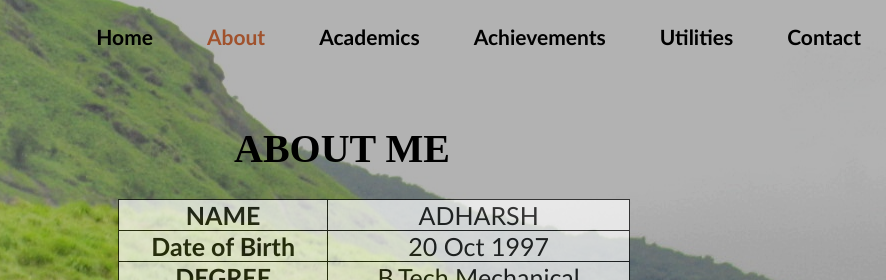
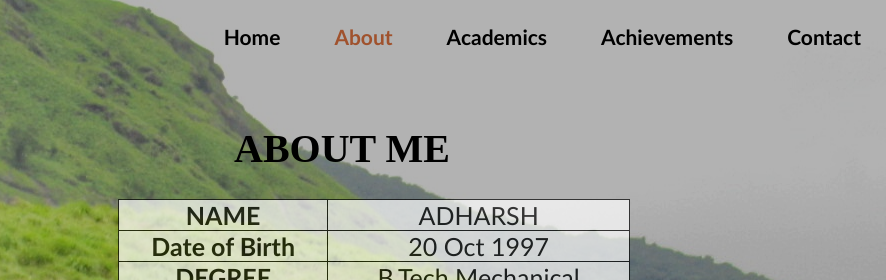
Before and after one commit to AdharshSGit/Personal-WebSite, a plain HTML site: page Webpage-master/source/about.html in a window 1280 px wide. Shown: the top 280 px of the page, 394-1280 px from the left. Drawn offline with Linux system fonts and the light colour scheme.

Commit message:
Update about.html

```diff
--- a/Webpage-master/source/about.html
+++ b/Webpage-master/source/about.html
@@ -23,7 +23,7 @@
             <li class="active"><a href="about.html">About</a></li>
             <li><a href="academics.html">Academics</a></li>
             <li><a href="Achievements.html">Achievements</a></li>
-            <li><a href="utilities.html">Utilities</a></li>
+           <!-- <li><a href="utilities.html">Utilities</a></li>-->
             <li><a href="contact.html">Contact</a></li>
         </ul>
     </section>
```
